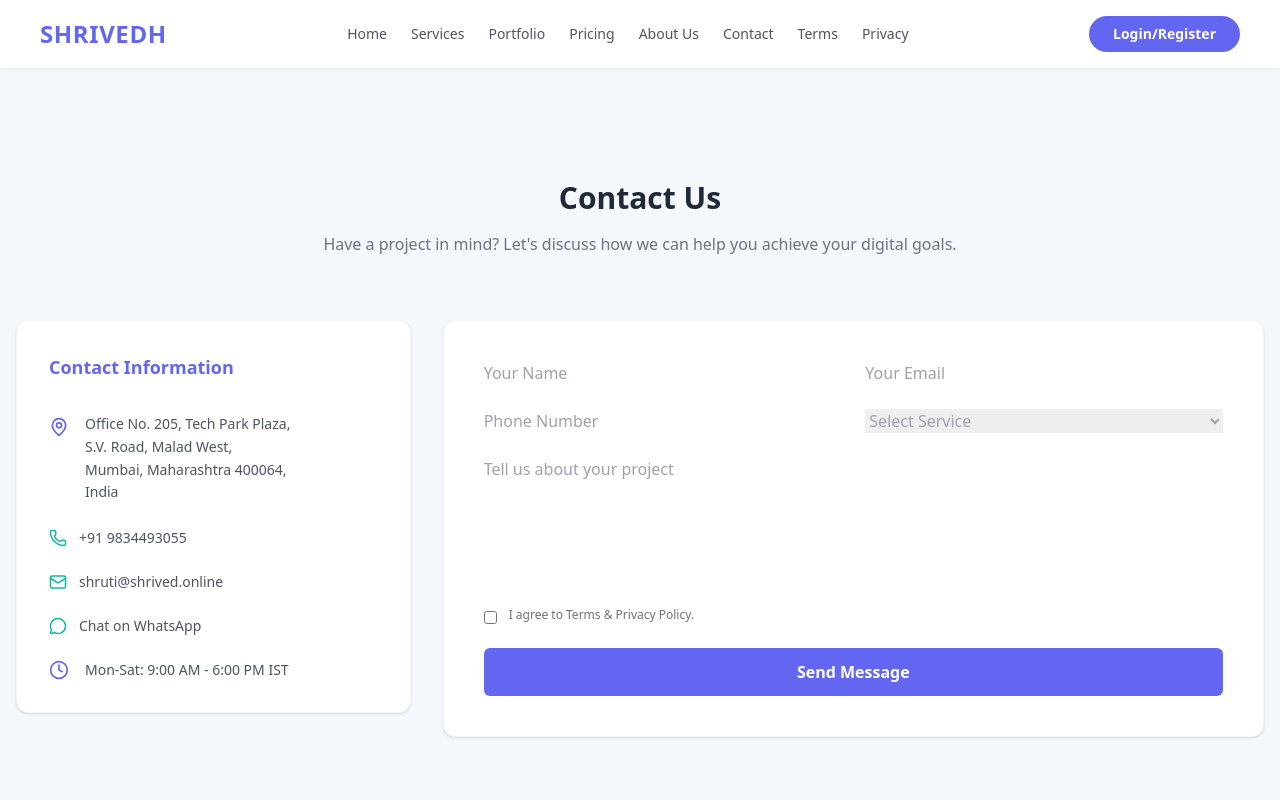
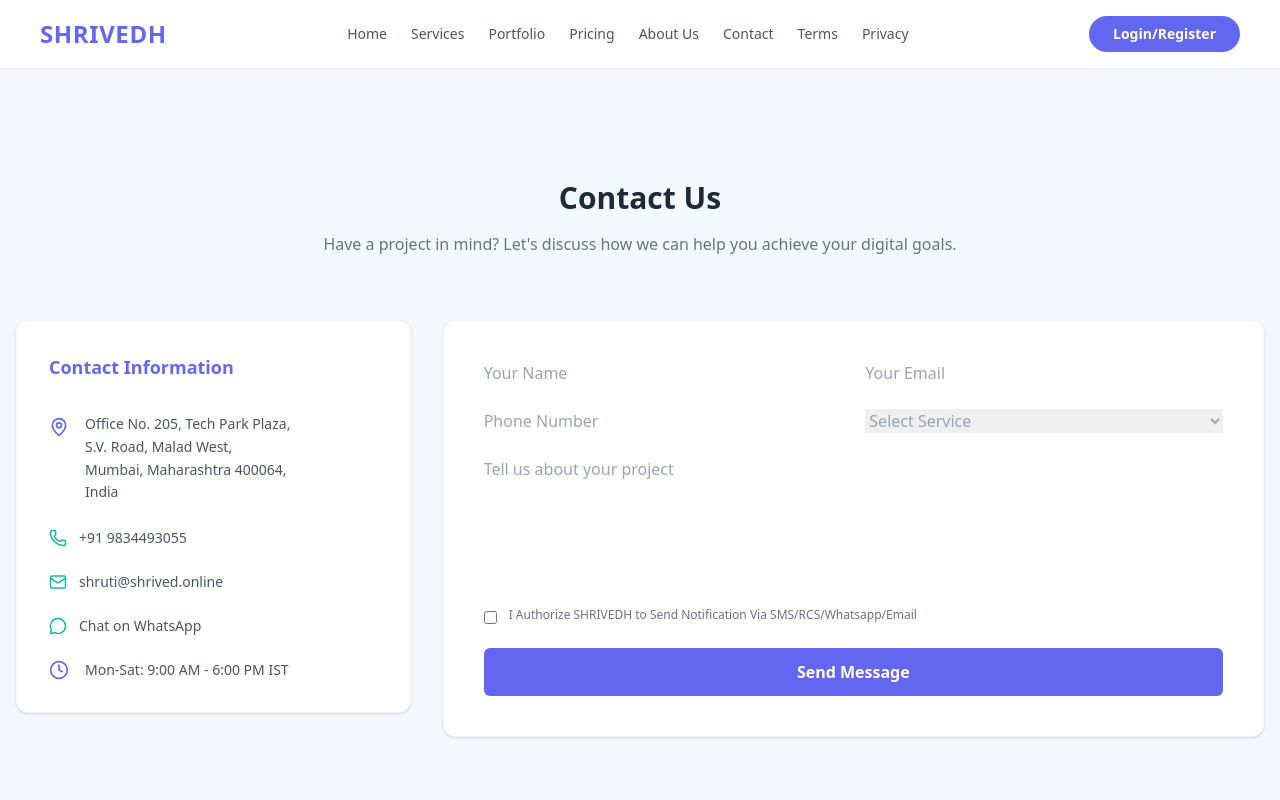
Before and after one commit to steven55005500/shrived, a React (Vite) app: page /contact in a window 1280 px wide. Shown: the top 800 px of the page. Built offline with nearby package versions, Linux system fonts and the light colour scheme.

Commit message:
your message

```diff
--- a/src/components/Contact.jsx
+++ b/src/components/Contact.jsx
@@ -83,16 +83,16 @@
               </select>
             </div>
 
-            <textarea
-              placeholder="Tell us about your project"
-              rows="5"
-              className="input resize-none"
-            ></textarea>
+         <textarea
+  placeholder="Tell us about your project"
+  rows="5"
+  className="input w-full resize-none"
+></textarea>
 
             <div className="flex items-start gap-3">
               <input type="checkbox" id="consent" className="mt-1" />
               <label htmlFor="consent" className="text-xs text-gray-500">
-                I agree to Terms & Privacy Policy.
+I Authorize SHRIVEDH  to Send Notification Via SMS/RCS/Whatsapp/Email
               </label>
             </div>
 
```
